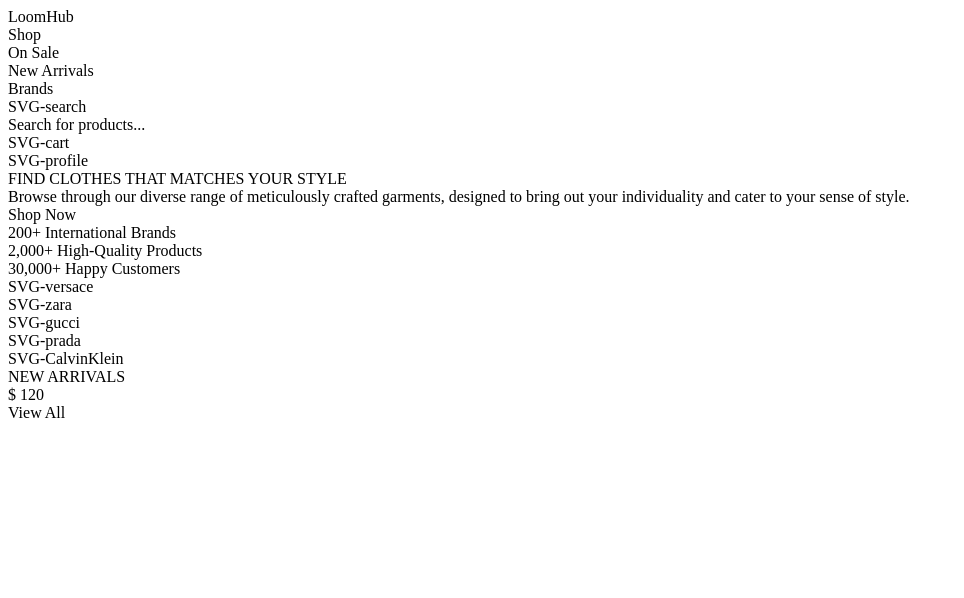
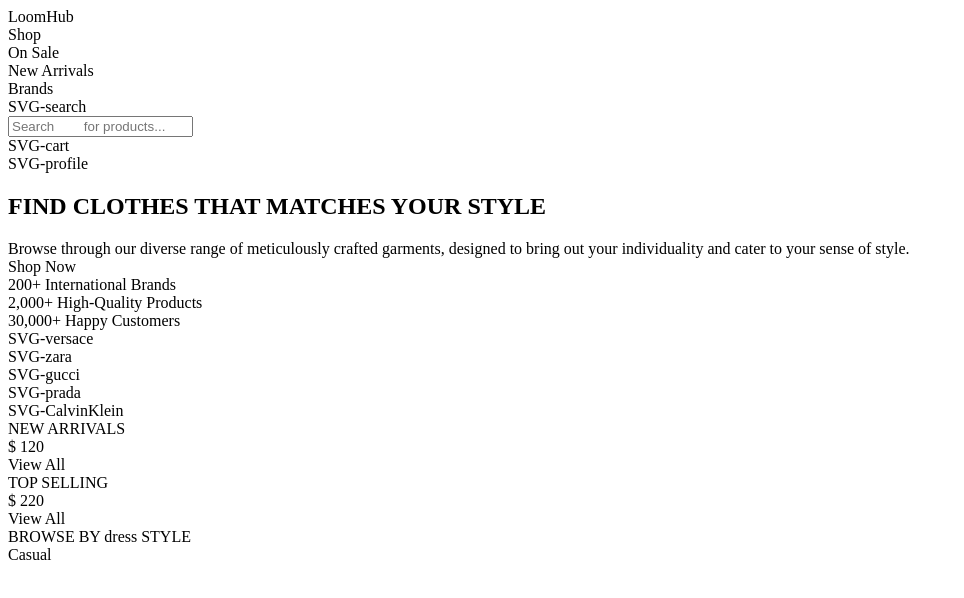
Before and after one commit to Festralus/loomhub, a Nuxt app: page / in a window 1280 px wide. Shown: the top 598 px of the page, without its empty margins (0-964 px from the left). Built offline with nearby package versions, Linux system fonts and the light colour scheme.

Commit message:
home-page layout progress 2

```diff
--- a/pages/index.vue
+++ b/pages/index.vue
@@ -1,29 +1,33 @@
 <template>
   <div class="website">
-    <div class="top-menu">
+    <header class="top-menu">
       <div class="top-menu__logo">LoomHub</div>
       <nav class="top-menu__nav">
-        <div class="top-menu__nav-item--shop top-menu__nav-item">Shop</div>
-        <div class="top-menu__nav-item--sale top-menu__nav-item">On Sale</div>
-        <div class="top-menu__nav-item--arrivals top-menu__nav-item">
-          New Arrivals
-        </div>
-        <div class="top-menu__nav-item--brands top-menu__nav-item">Brands</div>
+        <div class="top-menu__nav-item top-menu__nav-item--shop">Shop</div>
+        <div class="top-menu__nav-item">On Sale</div>
+        <div class="top-menu__nav-item">New Arrivals</div>
+        <div class="top-menu__nav-item">Brands</div>
       </nav>
       <div class="top-menu__search">
-        <div class="top-menu__search-icon">SVG-search</div>
-        <div class="top-menu__search-input">Search for products...</div>
+        <div class="top-menu__search-icon" aria-label="Search">SVG-search</div>
+        <input
+          type="text"
+          class="top-menu__search-input"
+          placeholder="Search
+        for products..."
+          aria-label="Search for products"
+        />
       </div>
       <div class="top-menu__actions">
         <div class="top-menu__actions-cart">SVG-cart</div>
         <div class="top-menu__actions-profile">SVG-profile</div>
       </div>
-    </div>
+    </header>
     <div class="home-description">
       <div class="home-description__interactive">
-        <div class="home-description__interactive--main-text">
+        <h2 class="home-description__interactive--main-text">
           FIND CLOTHES THAT MATCHES YOUR STYLE
-        </div>
+        </h2>
         <div class="home-description__interactive--secondary-text">
           Browse through our diverse range of meticulously crafted garments,
           designed to bring out your individuality and cater to your sense of
@@ -57,6 +61,7 @@
       <div class="popular-brands__certain-brand">SVG-prada</div>
       <div class="popular-brands__certain-brand">SVG-CalvinKlein</div>
     </div>
+    <!-- Combine new-arrivals and top-selling ?? -->
     <div class="new-arrivals">
       <div class="new-arrivals__title">NEW ARRIVALS</div>
       <div class="new-arrivals__items">
@@ -64,16 +69,46 @@
           <div class="new-arrivals__items-item__pic"></div>
           <div class="new-arrivals__items-item__title"></div>
           <div class="new-arrivals__items-item__rating"></div>
-          <div class="new-arrivals__items-item__price">$ {{ item_price }}</div>
+          <div class="new-arrivals__items-item__price">
+            $ {{ new_item_price }}
+          </div>
         </div>
       </div>
       <div class="new-arrivals__button">
         <div class="new-arrivals__button-text">View All</div>
       </div>
     </div>
+    <div class="top-selling">
+      <div class="top-selling__title">TOP SELLING</div>
+      <div class="top-selling__items">
+        <div class="top-selling__items-item">
+          <div class="top-selling__items-item__pic"></div>
+          <div class="top-selling__items-item__title"></div>
+          <div class="top-selling__items-item__rating"></div>
+          <div class="top-selling__items-item__price">
+            $ {{ top_item_price }}
+          </div>
+        </div>
+      </div>
+      <div class="top-selling__button">
+        <div class="top-selling__button-text">View All</div>
+      </div>
+    </div>
+    <div class="style-masonry">
+      <div class="style-masonry__title">BROWSE BY dress STYLE</div>
+      <div class="style-masonry__tileset">
+        <div class="style-masonry__tileset__tile">
+          <div class="style-masonry__tileset__tile-text">
+            {{ style_tile_name }}
+          </div>
+        </div>
+      </div>
+    </div>
   </div>
 </template>
 <script setup>
-const item_price = 120;
+const new_item_price = 120;
+const top_item_price = 220;
+const style_tile_name = "Casual";
 </script>
 <style></style>
```
